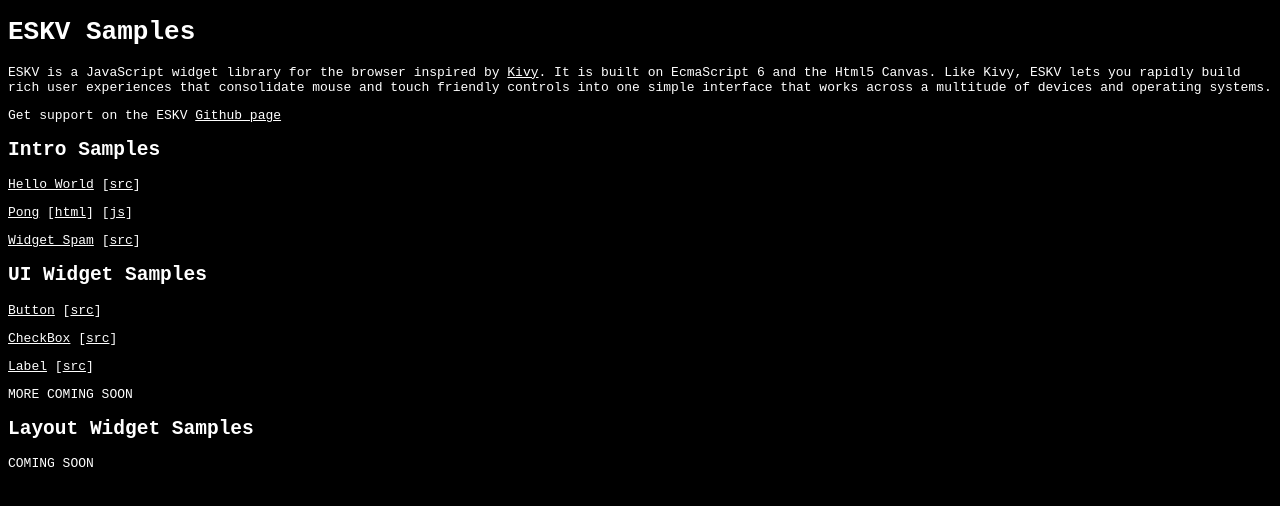
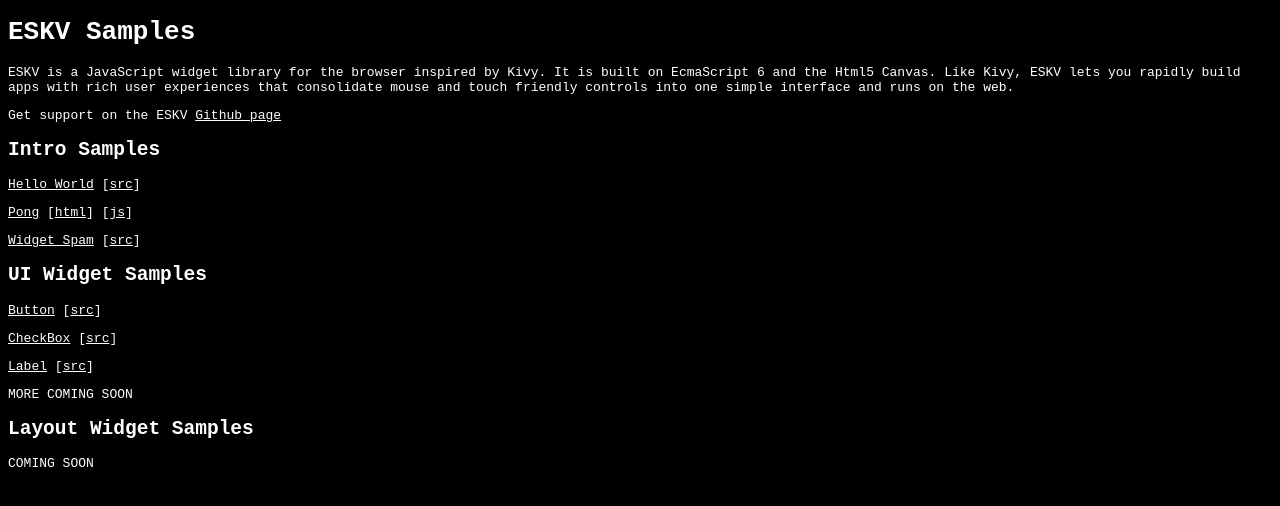
Before and after one commit to spillz/eskv, a plain HTML site: page index.html in a window 1280 px wide. Drawn offline with Linux system fonts and the light colour scheme.

Commit message:
Update index.html description

```diff
--- a/index.html
+++ b/index.html
@@ -13,11 +13,10 @@
 <body>
 <h1>ESKV Samples</h1>
 
-<p>ESKV is a JavaScript widget library for the browser inspired by <a href="https://www.kivy.org">Kivy</a>.
-    It is built on EcmaScript 6 and the Html5 Canvas. Like Kivy, ESKV lets you rapidly build rich
-    user experiences that consolidate mouse and touch friendly controls into
-    one simple interface that works across a multitude of devices and operating systems.
-</p>
+<p>ESKV is a JavaScript widget library for the browser inspired by Kivy.
+It is built on EcmaScript 6 and the Html5 Canvas. Like Kivy, ESKV lets
+you rapidly build apps with rich user experiences that consolidate mouse
+and touch friendly controls into one simple interface and runs on the web.</p>
 
 <p>Get support on the ESKV <a href="https://github.com/spillz/eskv">Github page</a></p>
 
```
